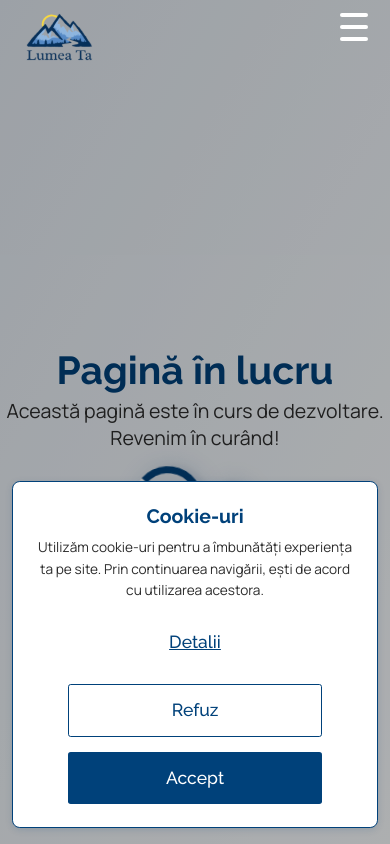
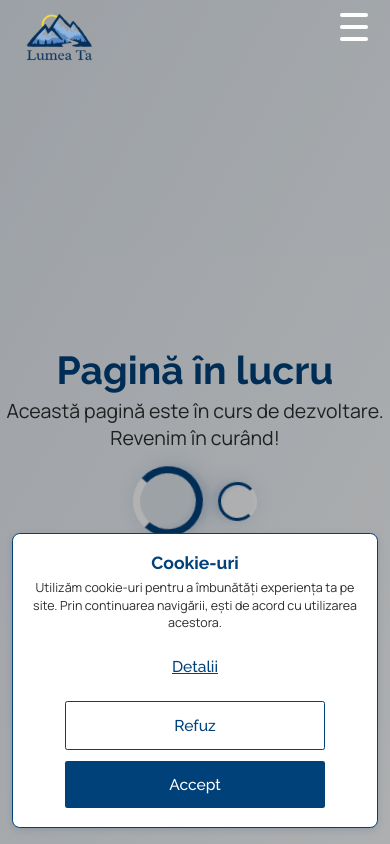
Before and after one commit to dqnyb/lumea-mea, a React (Vite) app: page /inwork in a window 390 px wide. Built offline with nearby package versions, Linux system fonts and the light colour scheme.

Commit message:
:zap: minor changes

```diff
--- a/src/components/cookie.css
+++ b/src/components/cookie.css
@@ -22,7 +22,7 @@
   z-index: 9999;
   max-width: 500px;
   width: calc(100% - 40px);
-  padding: 2vw;
+  padding: 1.5vw; /* Reduced from 2vw */
   animation: slideUp 0.3s ease-out;
   border: 0.1vw solid #00417A;
   text-align: center;
@@ -30,30 +30,30 @@
 
 /* Text Section */
 .cookie-text {
-  margin-bottom: 2vw;
+  margin-bottom: 1.5vw; /* Reduced from 2vw */
 }
 
 .cookie-title {
   font-family: "Raleway", sans-serif;
-  font-size: 1.8vw;
+  font-size: 1.6vw; /* Reduced from 1.8vw */
   font-weight: 700;
   color: #00417A;
-  margin: 0 0 1vw 0;
+  margin: 0 0 0.8vw 0; /* Reduced from 1vw */
 }
 
 .cookie-message {
   font-family: "Manrope", sans-serif;
-  font-size: 1.1vw;
+  font-size: 1vw; /* Reduced from 1.1vw */
   font-weight: 400;
   color: #2C2C2C;
-  line-height: 1.6;
-  margin: 0 0 1.5vw 0;
+  line-height: 1.4; /* Reduced from 1.6 */
+  margin: 0 0 1.2vw 0; /* Reduced from 1.5vw */
 }
 
 /* Buttons Section */
 .cookie-buttons {
   display: flex;
-  gap: 1vw;
+  gap: 0.8vw; /* Reduced from 1vw */
   justify-content: center;
   align-items: center;
   flex-wrap: wrap;
@@ -62,12 +62,12 @@
 .cookie-btn {
   font-family: "Raleway", sans-serif;
   border: none;
-  border-radius: 0.7vw;
-  font-size: 1.1vw;
+  border-radius: 0.6vw; /* Reduced from 0.7vw */
+  font-size: 1vw; /* Reduced from 1.1vw */
   font-weight: 500;
   cursor: pointer;
   transition: all 0.3s ease;
-  padding: 1vw 2vw;
+  padding: 0.8vw 1.8vw; /* Reduced from 1vw 2vw */
   text-decoration: none;
 }
 
@@ -96,14 +96,9 @@
 .cookie-btn-learn {
   background: transparent;
   color: #00417A;
-  font-size: 1vw;
+  font-size: 0.9vw; /* Reduced from 1vw */
   text-decoration: underline;
-  padding: 0.5vw 1vw;
-}
-
-.cookie-btn-learn:hover {
-  color: #003366;
-  text-decoration: none;
+  padding: 0.4vw 0.8vw; /* Reduced from 0.5vw 1vw */
 }
 
 /* Mobile Responsive */
@@ -111,35 +106,35 @@
   .cookie-container {
     bottom: 20px;
     width: calc(100% - 32px);
-    padding: 4vw;
+    padding: 3vw; /* Reduced from 4vw */
     border-radius: 2vw;
   }
 
   .cookie-title {
-    font-size: 5vw;
-    margin-bottom: 2vw;
+    font-size: 4.5vw; /* Reduced from 5vw */
+    margin-bottom: 1.5vw; /* Reduced from 2vw */
   }
 
   .cookie-message {
-    font-size: 3.5vw;
-    margin-bottom: 4vw;
+    font-size: 3.2vw; /* Reduced from 3.5vw */
+    margin-bottom: 3vw; /* Reduced from 4vw */
   }
 
   .cookie-buttons {
     flex-direction: column;
-    gap: 3vw;
+    gap: 2.5vw; /* Reduced from 3vw */
   }
 
   .cookie-btn {
-    font-size: 4vw;
-    padding: 3vw 6vw;
+    font-size: 3.5vw; /* Reduced from 4vw */
+    padding: 2.5vw 5vw; /* Reduced from 3vw 6vw */
     width: 70%;
   }
 
   .cookie-btn-learn {
-    font-size: 3vw;
+    font-size: 2.7vw; /* Reduced from 3vw */
     width: auto;
-    padding: 2vw 4vw;
+    padding: 1.5vw 3vw; /* Reduced from 2vw 4vw */
   }
 }
 
@@ -147,17 +142,17 @@
   .cookie-container {
     bottom: 16px;
     width: calc(100% - 24px);
-    padding: 6vw;
+    padding: 5vw; /* Reduced from 6vw */
   }
 
   .cookie-buttons {
-    gap: 4vw;
+    gap: 3vw; /* Reduced from 4vw */
   }
 
   .cookie-btn {
     width: 80%;
-    font-size: 4.5vw;
-    padding: 4vw 8vw;
+    font-size: 4vw; /* Reduced from 4.5vw */
+    padding: 3.5vw 7vw; /* Reduced from 4vw 8vw */
   }
 }
 
--- a/src/components/tripcarusel.css
+++ b/src/components/tripcarusel.css
@@ -115,38 +115,64 @@
     max-width: 80vw;
   }
 
+  .trip-card {
+    border-top: 1vw solid #00417A; /* Add border to top of cards */
+    border-radius: 2vw;
+  }
+
   .trip-card-image {
     width: 100%;
-    height: auto;
+    height: 80vw;
+    object-fit: cover;
+
   }
 
   .trip-card-overlay {
     width: 100%;
-    top: 10vw;
-    padding: 2vw 0;
-    margin-top: -10vw;
+    height: 80vw;
+    top: 0;
+    padding: 4vw 2vw;
+    margin-top: 0;
+    justify-content: space-between;
   }
 
   .trip-card-title {
-    font-size: 6vw;
-    color: #2C2C2C;
+    margin-top: 10vw;
+    font-size: 5vw;
+    color: #ffffff;
+    margin-bottom: 2vw;
   }
 
   .trip-card-description {
-    font-size: 4.5vw;
+    font-size: 3.5vw;
     width: 90%;
-    color: #2C2C2C;
-    margin-bottom: 70vw;
+    color: #ffffff;
+    margin-top: -30vw;
     font-weight: 300;
+    line-height: 1.3;
+    flex-grow: 1;
+    display: flex;
+    align-items: center;
   }
 
   .trip-card-price {
-    font-size: 3.5vw;
-    margin-top: 0vw;
+    font-size: 4.5vw;
+    margin: 2vw 0 1vw 0;
+    color: #ffffff;
   }
 
   .trip-card-button {
-    font-size: 2.8vw;
-    padding: 2vw 4vw;
+    font-size: 3vw;
+    padding: 2.5vw 5vw;
+    border-radius: 1vw;
+    border: 1vw solid #00417A; /* Add border to buttons */
+    background-color: #00417A;
+    color: white;
+  }
+
+  .trip-card-button:hover {
+    background-color: #ffffff;
+    color: #00417A;
+    border: 0.3vw solid #00417A;
   }
 }
```
